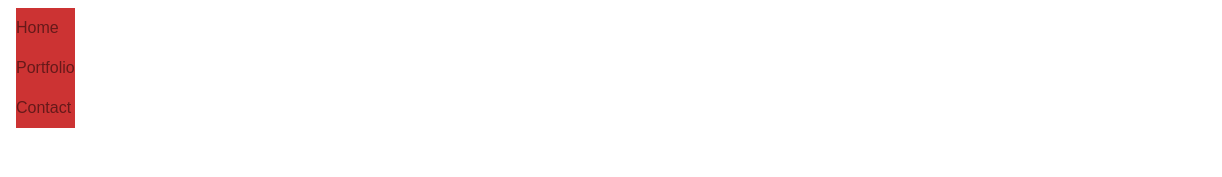
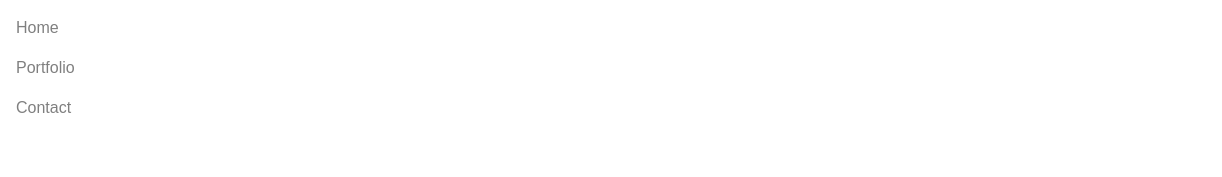
Before and after one commit to brizzi10/brizzi10.github.io, a plain HTML site: page index.html in a window 1280 px wide. Shown: the top 177 px of the page, 0-1222 px from the left. Drawn offline with nearby package versions, Linux system fonts and the light colour scheme.

Commit message:
even more stuff

```diff
--- a/public/css/style.css
+++ b/public/css/style.css
@@ -102,9 +102,6 @@ body {
 	position: relative;
 }
 
-.blue{
-	color: #1b9ec1;
-}
 
 .quote {
 	font-size: 1.692em;
@@ -220,8 +217,7 @@ navbar {
 	position: fixed;
 }
 .navbar-custom {
-    color: #FFFFFF;
-    background-color: #CC3333;
+    color: #1b9ec1;
 }
 
 
```
